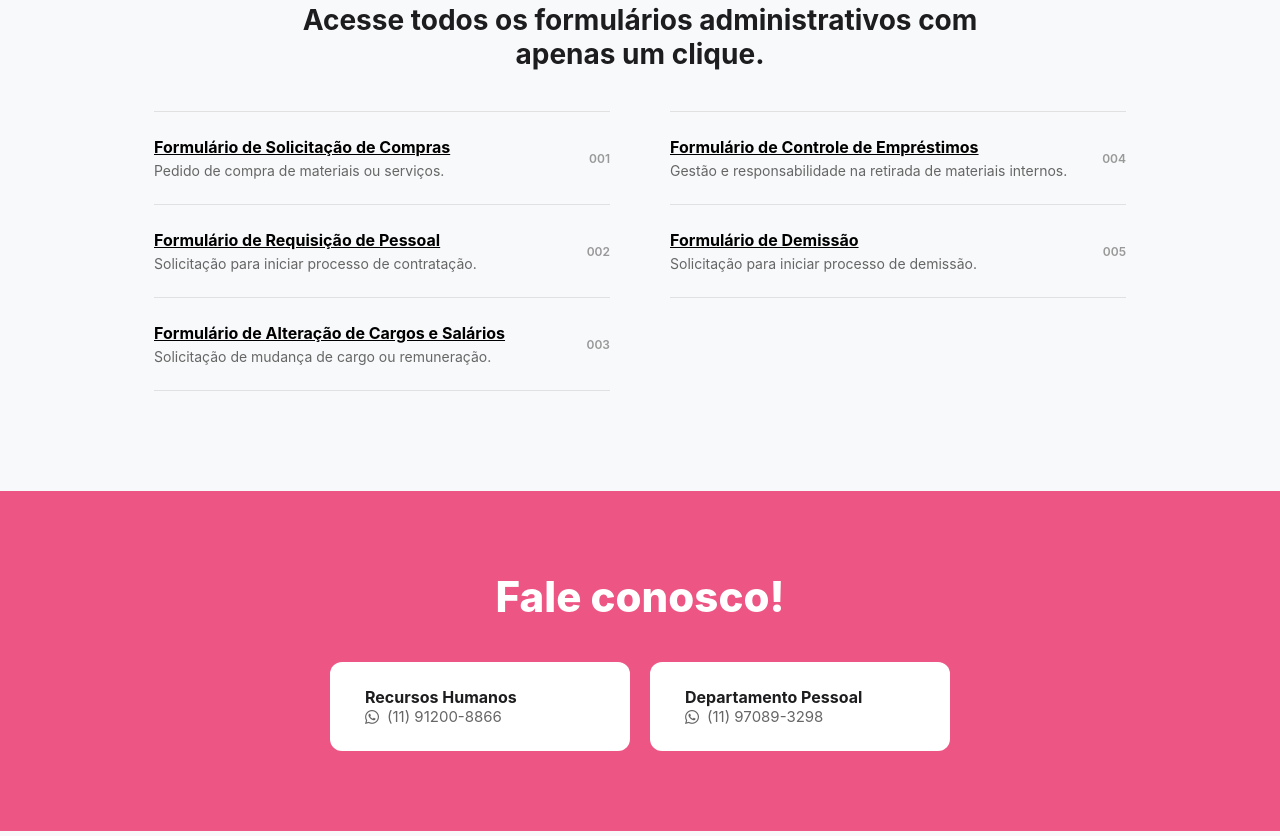
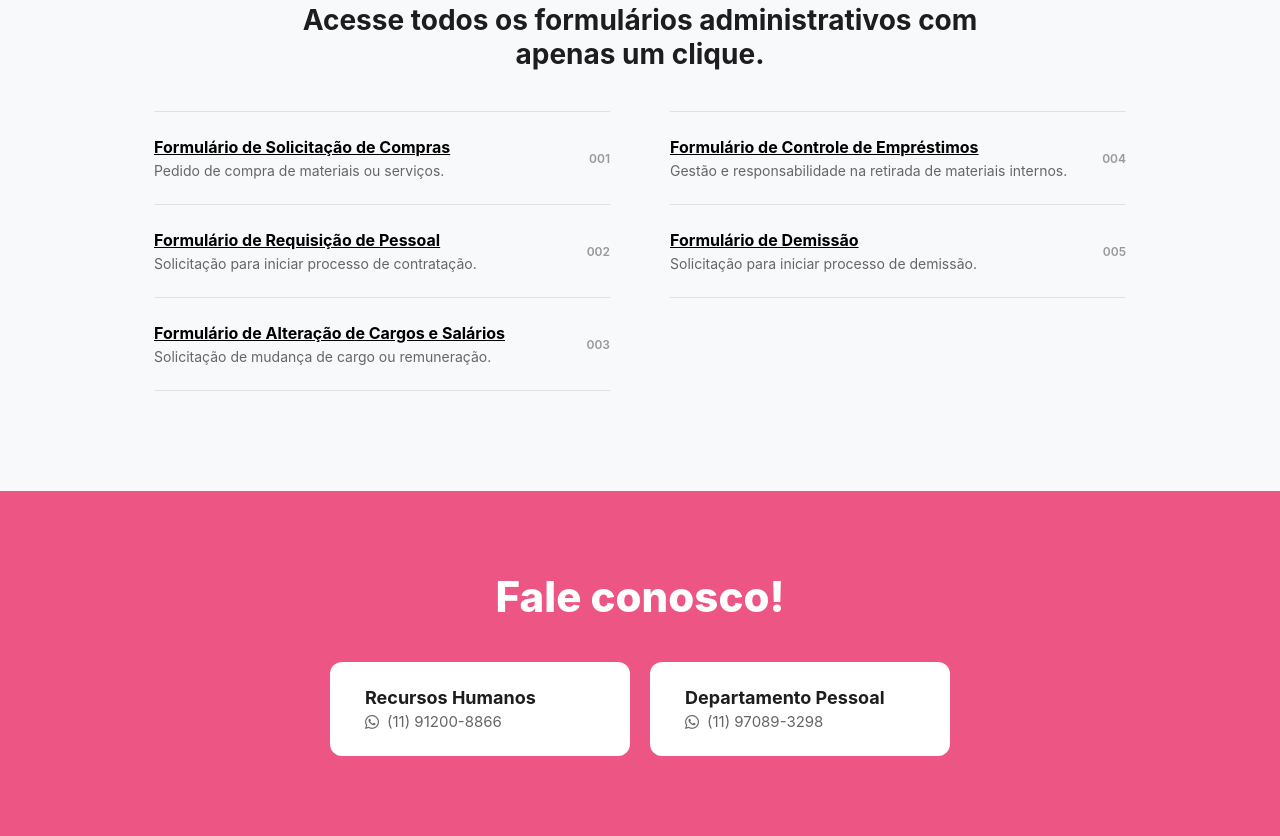
Before and after one commit to ntcavichia/newtime-admin-panel, a plain HTML site: page index.html in a window 1280 px wide. Shown: the part 925-1761 px from the top of the page. Drawn offline with Linux system fonts and the light colour scheme.

Commit message:
Refactor CSS styles and improve layout

```diff
--- a/style.css
+++ b/style.css
@@ -149,7 +149,6 @@ body {
   font-weight: 600;
 }
 
-/* FOOTER & CARDS */
 .contact-footer {
   background-color: var(--rosa-escuro);
   padding: 80px 5%;
@@ -176,6 +175,7 @@ body {
   display: flex;
   flex-direction: column;
   align-items: flex-start;
+  gap: 4px;
   text-align: left;
   min-width: 300px;
   text-decoration: none;
@@ -186,6 +186,11 @@ body {
 .contact-card:hover {
   transform: translateY(-5px);
   box-shadow: 0 5px 15px rgba(0,0,0,0.1);
+}
+
+.contact-card strong {
+  font-size: 18px;
+  color: #1d1d1f;
 }
 
 .phone-line {
```
